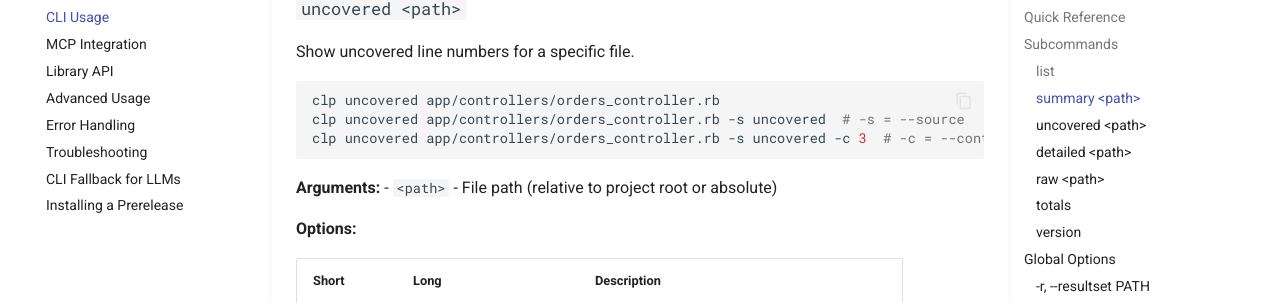
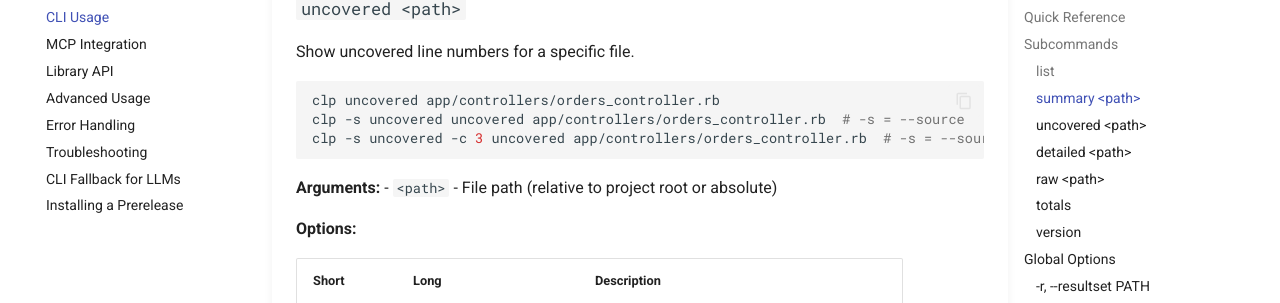
Before and after one commit to keithrbennett/simplecov-mcp, an MkDocs documentation site: the page built from docs/user/CLI_USAGE.md, in a window 1280 px wide and 1400 px high, scrolled down 3378 px. Shown: the part 150-453 px from the top of the window. Built offline with MkDocs 1.6.1 and Material for MkDocs 9.7.7, drawn with Linux system fonts in a browser that asks for light colours; comment, search, counter and statistics services are not loaded; some of the changed text lies outside the part shown.

Commit message:
Fix documentation command invocations
- Move CLI options before subcommands (CLI_USAGE.md)
- Add missing -m mcp flags for MCP server examples (AGENTS.md, MCP_INTEGRATION.md, TROUBLESHOOTING.md)
- Fix --root_dir typo to --root (ADVANCED_USAGE.md)

https://claude.ai/code/session_01GpsMfpFwsRNzswqJiWMGvQ

````diff
--- a/docs/user/CLI_USAGE.md
+++ b/docs/user/CLI_USAGE.md
@@ -98,8 +98,8 @@ Show covered/total/percentage for a specific file.
 
 ```sh
 clp summary app/models/order.rb
-clp summary app/models/order.rb -fJ
-clp summary app/models/order.rb -s full  # -s = --source
+clp -fJ summary app/models/order.rb
+clp -s full summary app/models/order.rb  # -s = --source
 ```
 
 **Arguments:**
@@ -143,8 +143,8 @@ Show uncovered line numbers for a specific file.
 
 ```sh
 clp uncovered app/controllers/orders_controller.rb
-clp uncovered app/controllers/orders_controller.rb -s uncovered  # -s = --source
-clp uncovered app/controllers/orders_controller.rb -s uncovered -c 3  # -c = --context-lines
+clp -s uncovered uncovered app/controllers/orders_controller.rb  # -s = --source
+clp -s uncovered -c 3 uncovered app/controllers/orders_controller.rb  # -s = --source, -c = --context-lines
 ```
 
 **Arguments:**
@@ -197,8 +197,8 @@ Show per-line coverage with hit counts.
 
 ```sh
 clp detailed app/models/order.rb
-clp detailed app/models/order.rb -fJ
-clp detailed app/models/order.rb -s full  # -s = --source
+clp -fJ detailed app/models/order.rb
+clp -s full detailed app/models/order.rb  # -s = --source
 ```
 
 **Arguments:**
@@ -260,7 +260,7 @@ Show the raw SimpleCov lines array.
 
 ```sh
 clp raw app/models/order.rb
-clp raw app/models/order.rb -fJ
+clp -fJ raw app/models/order.rb
 ```
 
 **Arguments:**
@@ -403,7 +403,7 @@ clp -R /path/to/project  # -R = --root
 Output as pretty-printed JSON instead of human-readable format.
 
 ```sh
-clp summary lib/api/client.rb -fJ
+clp -fJ summary lib/api/client.rb
 ```
 
 Useful for:
@@ -478,8 +478,8 @@ clp --raise-on-stale yes    # enforce stale coverage failures
 Enable or disable ANSI color codes in source output. Requires an explicit boolean value.
 
 ```sh
-clp uncovered lib/api/client.rb -s uncovered --color true
-clp uncovered lib/api/client.rb -s uncovered -C false
+clp -s uncovered --color true uncovered lib/api/client.rb
+clp -s uncovered -C false uncovered lib/api/client.rb
 ```
 
 **Default:** Colors enabled if output is a TTY
@@ -764,7 +764,7 @@ clp summary lib/api/client.rb  # Automatically uses options above
 # Environment sets -fJ; explicit CLI options still take precedence
 export COV_LOUPE_OPTS="-fJ"
 clp summary lib/api/client.rb  # Uses JSON (from env)
-clp summary lib/api/client.rb -f table  # Explicit override to table format
+clp -f table summary lib/api/client.rb  # Explicit override to table format
 ```
 
 **Examples:**
@@ -806,7 +806,7 @@ clp summary lib/payments/refund_service.rb
 clp uncovered lib/payments/refund_service.rb
 
 # View uncovered code in context
-clp uncovered lib/payments/refund_service.rb -s uncovered -c 3
+clp -s uncovered -c 3 uncovered lib/payments/refund_service.rb
 
 # Get detailed hit counts
 clp detailed lib/payments/refund_service.rb
@@ -875,16 +875,16 @@ clp list  # Stale column shows missing/newer/length_mismatch/error markers
 
 ```sh
 # Show full source with coverage markers
-clp summary lib/api/client.rb -s full
+clp -s full summary lib/api/client.rb
 
 # Show only uncovered lines with context
-clp uncovered lib/api/client.rb -s uncovered
+clp -s uncovered uncovered lib/api/client.rb
 
 # More context around uncovered code
-clp uncovered lib/api/client.rb -s uncovered -c 5
+clp -s uncovered -c 5 uncovered lib/api/client.rb
 
 # Without colors (for logging)
-clp uncovered lib/api/client.rb -s full --color false
+clp -s full --color false uncovered lib/api/client.rb
 ```
 
 ### CI/CD Integration
````
Also changed, not shown: AGENTS.md (+2 -2 lines), docs/user/ADVANCED_USAGE.md (+1 -1 lines), docs/user/MCP_INTEGRATION.md (+1 -1 lines), docs/user/TROUBLESHOOTING.md (+2 -2 lines).
